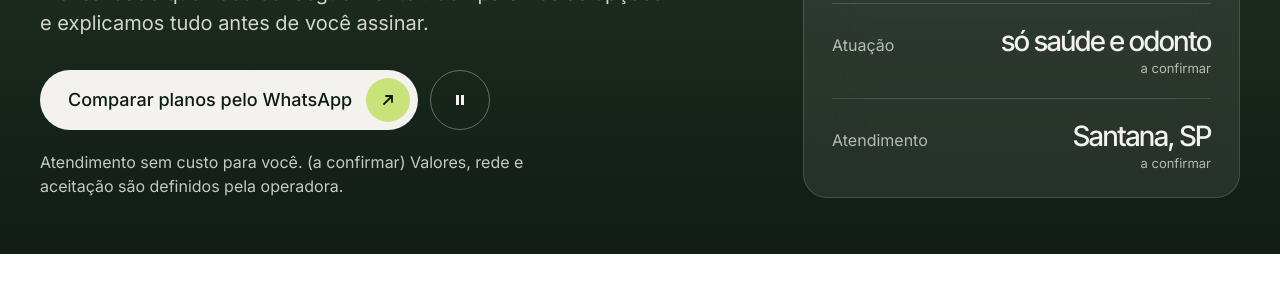
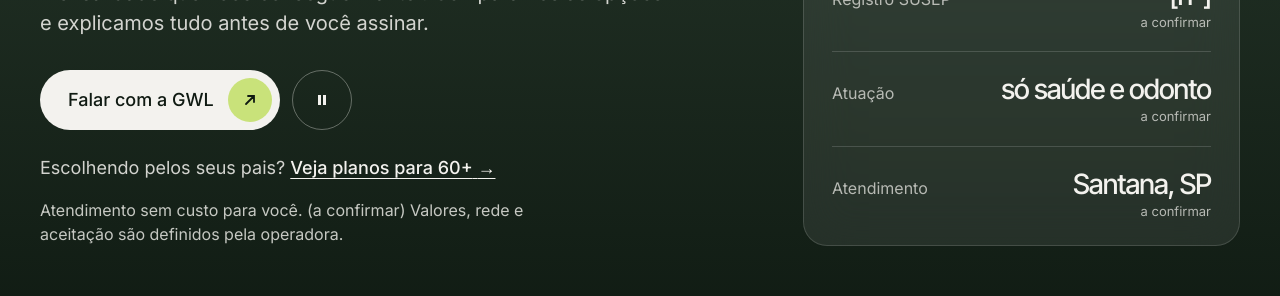
Before and after one commit to Jhassad93/Site-GLW-Consultoria, a Next.js app: page / in a window 1280 px wide. Shown: the part 626-922 px from the top of the page. Built offline with nearby package versions, Linux system fonts and the light colour scheme; no server answers.

Commit message:
etapa 3: atalho para 60+ no topo e rótulo único "Falar com a GWL"
Co-Authored-By: Claude Opus 5.5 <noreply@anthropic.com>
Claude-Session: https://claude.ai/code/session_012AS5hZe8vihiJ3VSZChbDU

```diff
--- a/src/app/page.tsx
+++ b/src/app/page.tsx
@@ -42,7 +42,13 @@ export default function Home() {
                   <BotaoWhatsApp fundo="escuro" principal />
                   <BotaoPausaTopo />
                 </div>
-                <p className="mt-5 max-w-[52ch] text-nota text-nevoa/80">{topo.nota}</p>
+                <p className="mt-6 text-corpo text-nevoa/85">
+                  {topo.atalho60.texto}{" "}
+                  <Link href={rotas.pais60} className="font-medium text-nevoa">
+                    {topo.atalho60.link} <span aria-hidden>→</span>
+                  </Link>
+                </p>
+                <p className="mt-4 max-w-[52ch] text-nota text-nevoa/80">{topo.nota}</p>
               </div>
               <PlacaDados
                 linhas={[
--- a/src/components/gwl/botao-whatsapp.tsx
+++ b/src/components/gwl/botao-whatsapp.tsx
@@ -5,9 +5,10 @@ import { LinkExternoBotao } from "./botao";
  * Ação principal do site: comparar pelo WhatsApp com mensagem pronta do contexto.
  * `fundo` escolhe a versão: clara sobre fundo escuro, escura sobre fundo claro (DESIGN.md v2).
  * `principal` marca o botão do topo: a barra do celular só aparece depois que ele sai da tela.
- * O rótulo é o mesmo em todo o site; a definição final está na pendência de copy.
+ * O rótulo é o mesmo em todo o site: "Falar com a GWL" (decidido por João em 27/10/2026).
+ * O leitor de tela ouve também "pelo WhatsApp", porque o rótulo visível não diz o canal.
  */
-export const ROTULO_ACAO_PRINCIPAL = "Comparar planos pelo WhatsApp";
+export const ROTULO_ACAO_PRINCIPAL = "Falar com a GWL";
 
 type Props = {
   contexto?: ContextoWhatsApp;
@@ -30,6 +31,7 @@ export function BotaoWhatsApp({ contexto, fundo = "claro", principal = false, ro
       data-evento="whatsapp_click"
     >
       {rotulo ?? ROTULO_ACAO_PRINCIPAL}
+      <span className="sr-only"> pelo WhatsApp</span>
     </LinkExternoBotao>
   );
 }
--- a/src/components/site/barra-whatsapp.tsx
+++ b/src/components/site/barra-whatsapp.tsx
@@ -65,7 +65,7 @@ export function BarraWhatsApp({ contexto }: { contexto?: ContextoWhatsApp }) {
         className="group/botao flex min-h-15 w-full items-center justify-between gap-3 rounded-full bg-noite py-2 pr-2 pl-6 font-medium text-nevoa no-underline"
       >
         {ROTULO_ACAO_PRINCIPAL}
-        <span className="sr-only"> (abre o WhatsApp em nova aba)</span>
+        <span className="sr-only"> pelo WhatsApp (abre em nova aba)</span>
         <Seta />
       </a>
     </div>
--- a/src/components/site/cabecalho.tsx
+++ b/src/components/site/cabecalho.tsx
@@ -56,6 +56,7 @@ export function Cabecalho() {
           data-evento="whatsapp_click"
         >
           Falar com a GWL
+          <span className="sr-only"> pelo WhatsApp</span>
         </LinkExternoBotao>
 
         <button
@@ -95,7 +96,8 @@ export function Cabecalho() {
             className="mt-6 w-full justify-between"
             data-evento="whatsapp_click"
           >
-            Falar pelo WhatsApp
+            Falar com a GWL
+            <span className="sr-only"> pelo WhatsApp</span>
           </LinkExternoBotao>
         </nav>
       </div>
--- a/src/content/home.ts
+++ b/src/content/home.ts
@@ -8,6 +8,8 @@ import { pendente, registrarPendencia } from "./pendencias.ts";
 export const topo = {
   sobretitulo: "Planos de saúde e odontológicos · Santana, zona norte de São Paulo",
   sobretituloCurto: "Planos de saúde e odonto em Santana",
+  // Sinal para a persona prioritária (filha ou filho que decide pelos pais), pedido por João em 27/10/2026.
+  atalho60: { texto: "Escolhendo pelos seus pais?", link: "Veja planos para 60+" },
   // H1 v3 aprovado provisoriamente; pendência de copy aberta para melhorar (COPY.md › Pendências).
   titulo: "Para o dia em que você vai pensar: “ainda bem que eu tenho plano”.",
   subtitulo:
```
Also changed, not shown: 2 other files (tests, documents, lock files or other folders).
